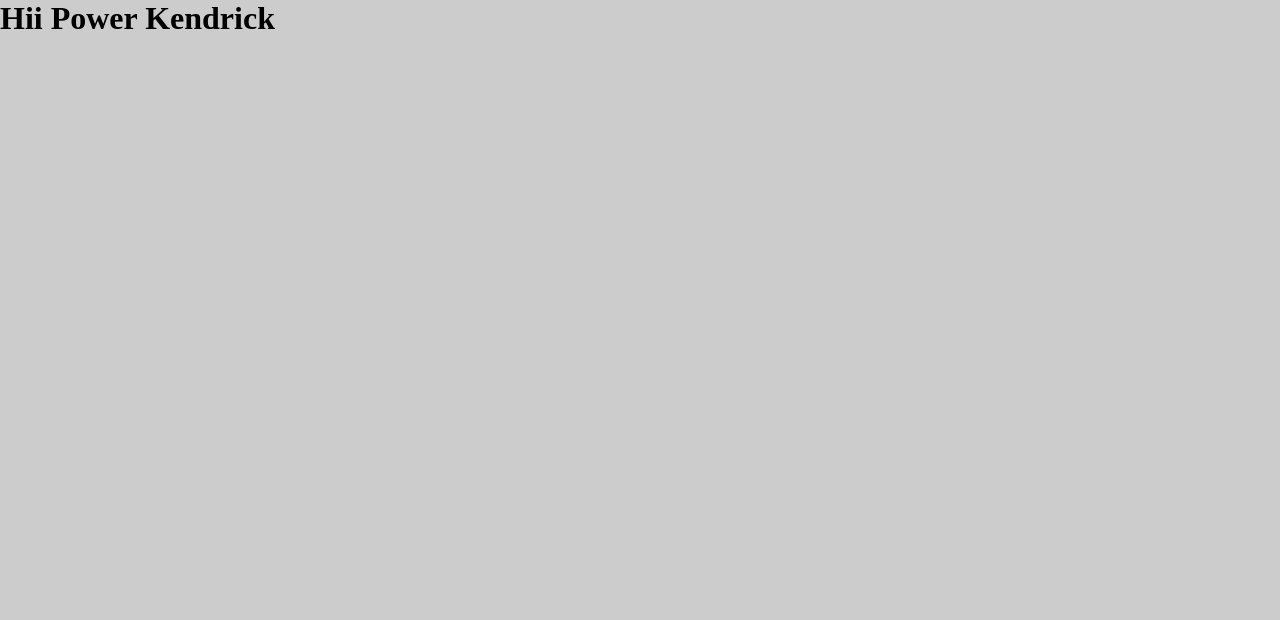
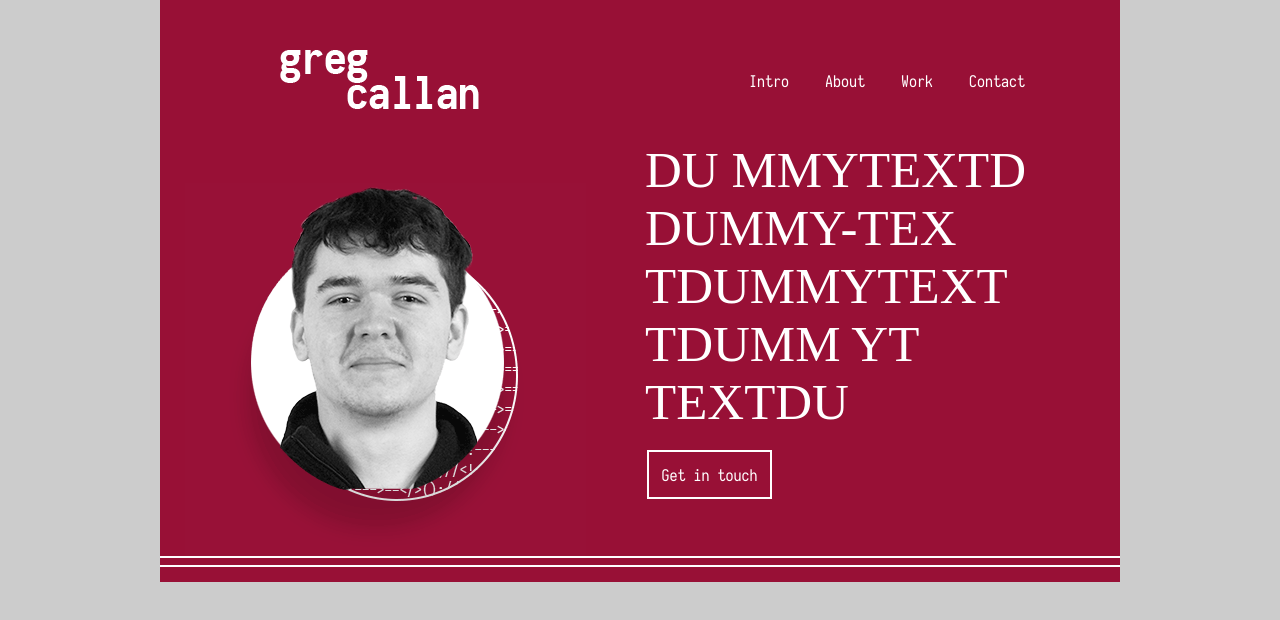
Before and after one commit to NeglectedGoat/My-Portfolio-Site, a website: page src/about.html in a window 1280 px wide. Drawn offline with nearby package versions, Linux system fonts and the light colour scheme; files that its build step writes are made by us from their sources; a web font is replaced by a local one.

Commit message:
Contiued Dev on Header
Added CTA and Hover Animation on Navigation.

Amended site color.

```diff
--- a/src/about.html
+++ b/src/about.html
@@ -2,11 +2,36 @@
 <html lang="en">
 <head>
 	<meta charset="UTF-8">
-	<title>About Page</title>
+	<meta name="viewport" content="width=device-width, initial-scale=1.0">
+	<title>Greg Callan</title>
 	<link rel="stylesheet" href="css/style.css">
 </head>
 <body>
-	<h1>Hii Power Kendrick</h1>
+<div id="main_container">
+	<header>
+		<div id="logo">
+			<img src="images/greg_callan.png" alt="Greg Callan">
+		</div>
+		<nav>
+			<ul class="clearfix">
+				<li><a href="index.html">Intro</a></li>
+				<li><a href="about.html">About</a></li>
+				<li><a href="work.html">Work</a></li>
+				<li><a href="contact.html">Contact</a></li>
+			</ul>
+		</nav>
+		<div id="headshot">
+			<img src="images/headshot_gif_final_wine.gif" alt="headshot image of me">
+		</div>
+		<p id="blurb">
+			DU MMYTEXTD DUMMY-TEX TDUMMYTEXT TDUMM YT TEXTDU
+		</p>
+		<a id="headerBtn" href="">Get in touch</a>
+		<hr>
+		<hr>
+	</header>
+</div>
+
 </body>
 <script src="js/main.js"></script>
 </html>
--- /dev/null
+++ b/src/sass/cssanimations.scss
@@ -0,0 +1,11 @@
+a {
+	color:#fff;
+	-o-transition:.5s;
+	-ms-transition:.5s;
+	-moz-transition:.5s;
+	-webkit-transition:.5s;
+	transition: .5s;
+}
+a:hover, a:active {
+	color:#d1d1d6;
+}
--- a/src/sass/header.scss
+++ b/src/sass/header.scss
@@ -18,17 +18,14 @@
 	display: inline-block;
 	li{
 		list-style-type: none;
-		padding: 0;
+		padding: 18px;
 		margin:0;
 		float: left;
 	}
-	a{
+	a:link, a:visited{
 		font-family: iosRegular;
-		text-align:center;
 		display: block;
 		text-decoration: none;
-		padding:18px;
-		color:white;
 	}
 }
 
@@ -46,4 +43,24 @@
 	width: 385px;
 	position: relative;
 	bottom: 140px;
+	left:55px;
 }
+
+#headerBtn {
+	font-family: iosRegular;
+	text-decoration: none;
+	color: #fff;
+	border: solid 2px #fff;
+	padding: 12.5px;
+	position: relative;
+	right: 332px;
+	bottom: 79px;
+}
+
+hr{
+	border: 0.5px solid #fff;
+	background-color: #fff;
+	margin-bottom: 7px;
+	position: relative;
+	bottom: 15px;
+}
--- a/src/sass/style.scss
+++ b/src/sass/style.scss
@@ -6,6 +6,7 @@
 
 @import "variables";
 @import "header";
+@import "cssanimations";
 
 body{
 	background:$bgColor;
@@ -14,7 +15,7 @@
 #main_container {
 	width:960px;
 	margin:auto;
-	background-color: $coreBlue;
+	background-color: $coreBgColor;
 }
 
 @font-face{
--- a/src/sass/variables.scss
+++ b/src/sass/variables.scss
@@ -1,3 +1,3 @@
 $bgColor: #cccccc;
-$coreBlue: #0f0aca;
+$coreBgColor: #981036;
 $primaryTextWhite: #ffffff;
```
Also changed, not shown: src/contact.html (added, +37 -0 lines), src/index.html (+8 -5 lines), src/work.html (added, +37 -0 lines), dist/contact.html (added), dist/css/style.css, dist/images/headshot_gif_final_wine.gif (added), dist/index.html, dist/work.html (added), src/images/headshot_gif_final_wine.gif (added), 3 other files.
